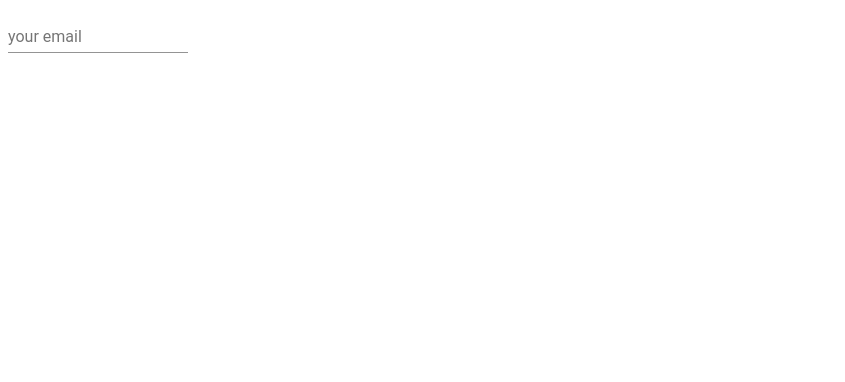
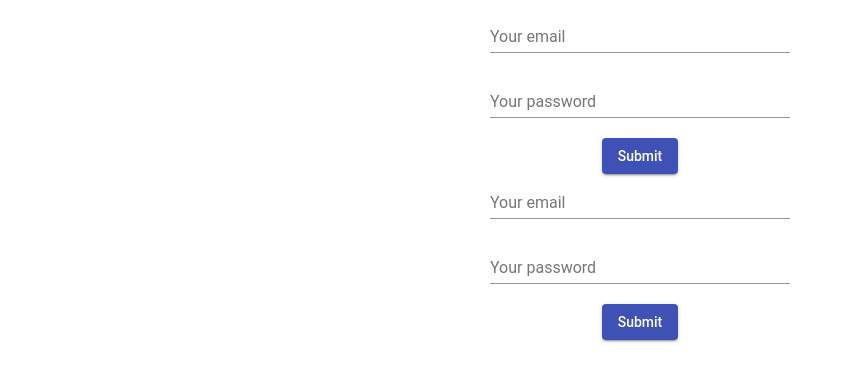
Before and after one commit to MonroeGollaher/AngularNgRXFullStackApp, an Angular app: page /signup in a window 1280 px wide. Shown: the top 382 px of the page, without its empty margins (0-845 px from the left). Built offline with nearby package versions, Linux system fonts and the light colour scheme.

Commit message:
setting up sign up form

```diff
--- a/package.json
+++ b/package.json
@@ -16,6 +16,7 @@
     "@angular/common": "~11.1.1",
     "@angular/compiler": "~11.1.1",
     "@angular/core": "~11.1.1",
+    "@angular/flex-layout": "^11.0.0-beta.33",
     "@angular/forms": "~11.1.1",
     "@angular/material": "^11.2.9",
     "@angular/platform-browser": "~11.1.1",
--- a/src/app/app.component.html
+++ b/src/app/app.component.html
@@ -1 +1,3 @@
-<router-outlet></router-outlet>
+<router-outlet>
+  <app-signup></app-signup>
+</router-outlet>
--- a/src/app/app.module.ts
+++ b/src/app/app.module.ts
@@ -3,6 +3,7 @@
 import { FormsModule } from '@angular/forms'
 import { BrowserAnimationsModule } from '@angular/platform-browser/animations'
 import { MaterialModule } from './material.module'
+import { FlexLayoutModule } from '@angular/flex-layout'
 
 import { AppComponent } from './app.component';
 import { SignupComponent } from './auth/signup/signup.component';
@@ -32,7 +33,9 @@
     FormsModule,
     AppRoutingModule,
     BrowserAnimationsModule,
-    MaterialModule
+    MaterialModule,
+    FlexLayoutModule,
+    FormsModule
   ],
   providers: [],
   bootstrap: [AppComponent]
--- a/src/app/auth/signup/signup.component.css
+++ b/src/app/auth/signup/signup.component.css
@@ -0,0 +1,3 @@
+mat-form-field {
+  width: 300px;
+}
--- a/src/app/auth/signup/signup.component.html
+++ b/src/app/auth/signup/signup.component.html
@@ -1,7 +1,13 @@
-<section>
-  <form action="">
+<section class="signup-form">
+  <form fxLayout="column" fxLayoutAlign="center center" #f="ngForm" (ngSubmit)="onSubmit(f)">
     <mat-form-field>
-      <input type="email" matInput placeholder="your email">
+      <input type="email" matInput placeholder="Your email" ngModel name="email">
     </mat-form-field>
+    <mat-form-field>
+      <input type="password" matInput placeholder="Your password" ngModel name="password">
+    </mat-form-field>
+    <button type="submit" color="primary" mat-raised-button>
+      Submit
+    </button>
   </form>
 </section>
--- a/src/app/auth/signup/signup.component.ts
+++ b/src/app/auth/signup/signup.component.ts
@@ -1,4 +1,5 @@
 import { Component, OnInit } from '@angular/core';
+import { NgForm } from '@angular/forms';
 
 @Component({
   selector: 'app-signup',
@@ -10,6 +11,12 @@
   constructor() { }
 
   ngOnInit(): void {
+
+
+  }
+
+  onSubmit(form: NgForm){
+    console.log(form);
   }
 
 }
```
Also changed, not shown: src/app/material.module.ts (+5 -2 lines), 1 other file (tests, documents, lock files or other folders).
